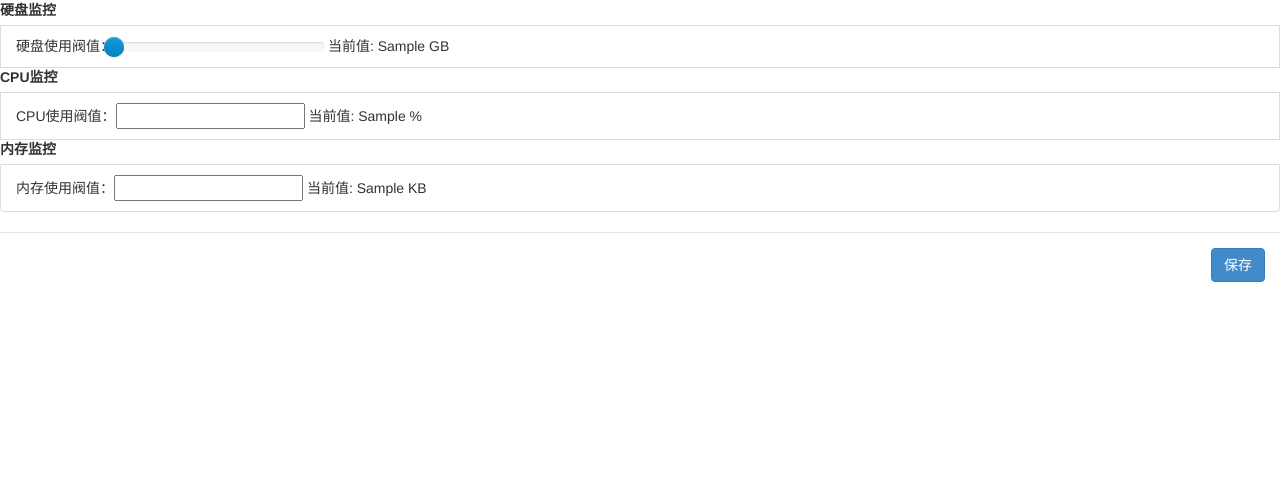
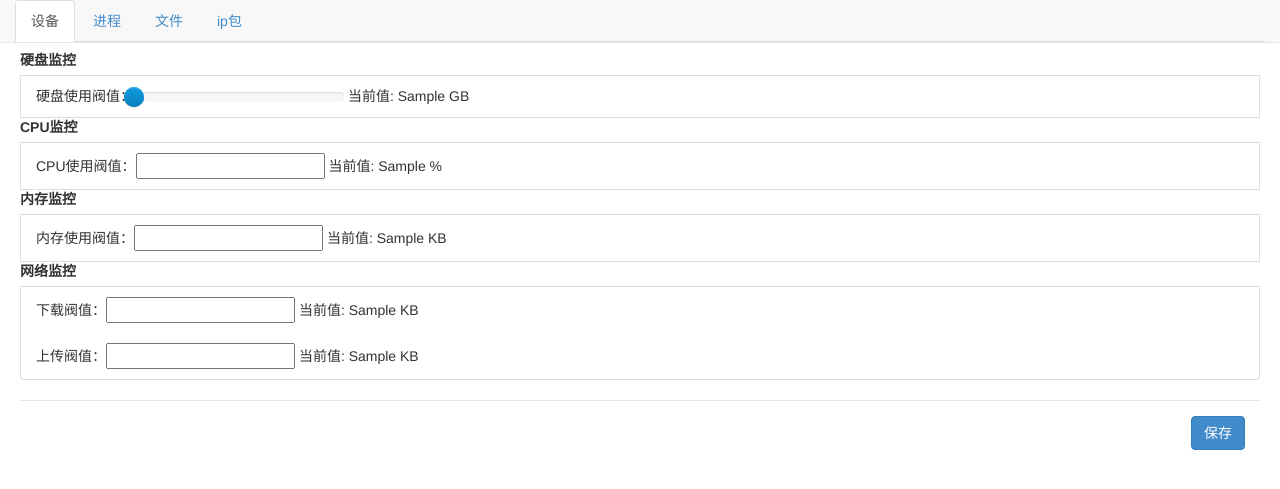
Before and after one commit to lanixzcj/monitor, a Django app: template templates/data_process/safe_strategy.html in a window 1280 px wide. Shown: the top 489 px of the page. Run offline with Django 3.2, Linux system fonts and the light colour scheme; the template is opened without the code that fills it: most values are stand-ins (such as "Sample title", 1, 10 or a date in 2020); some libraries are stand-ins or nearby versions.

Commit message:
修改安全策略

```diff
--- a/data_process/views.py
+++ b/data_process/views.py
@@ -186,6 +186,8 @@ def safe_strategy(request):
         disk_used = request.POST.get('disk_used')
         cpu_used = request.POST.get('cpu_used')
         mem_used = request.POST.get('mem_used')
+        bytes_in = request.POST.get('bytes_in')
+        bytes_out = request.POST.get('bytes_out')
 
     try:
         host_info = Host.objects.get(hostname=host)
@@ -200,6 +202,8 @@ def safe_strategy(request):
             threshold.disk_used = disk_used
             threshold.cpu_used = cpu_used
             threshold.mem_used = mem_used
+            threshold.bytes_in = bytes_in
+            threshold.bytes_out = bytes_out
             threshold.save()
 
             print threshold
@@ -208,7 +212,9 @@ def safe_strategy(request):
     threshold_info = {}
     if threshold is not None and device is not None:
         threshold_info['bytes_in'] = threshold.bytes_in
+        threshold_info['bytes_in_max'] = settings.BYTES_IN
         threshold_info['bytes_out'] = threshold.bytes_out
+        threshold_info['bytes_out_max'] = settings.BYTES_OUT
         threshold_info['cpu_used'] = threshold.cpu_used
         threshold_info['mem_used'] = threshold.mem_used
         threshold_info['disk_used'] = threshold.disk_used
--- a/monitor/settings.py
+++ b/monitor/settings.py
@@ -37,6 +37,10 @@ GRAPH_SIZE = {
 
 # gateway ip
 GATEWAY_IP = '192.168.1.1'
+
+# net threshold(KB)
+BYTES_IN = 2000
+BYTES_OUT = 500
 
 # Build paths inside the project like this: os.path.join(BASE_DIR, ...)
 BASE_DIR = os.path.dirname(os.path.dirname(os.path.abspath(__file__)))
--- a/templates/data_process/homepage.html
+++ b/templates/data_process/homepage.html
@@ -179,7 +179,7 @@ $(document).ready(function () {
                         class="sr-only">Close</span></button>
                 <h4 class="modal-title" id="myModalLabel"></h4>
             </div>
-            <div class="modal-body">
+            <div class="modal-body" style="padding: 0">
                 <iframe id="safeStrategyIframe"
                 src="" frameborder="0" scrolling="no" width="100%" height="100%"></iframe>
             </div>
--- a/templates/data_process/safe_strategy.html
+++ b/templates/data_process/safe_strategy.html
@@ -6,6 +6,8 @@ $(document).ready(function () {
     var disk = $('#disk-slider').slider().data('slider');
     var cpu = $('#cpu-slider').slider().data('slider');
     var mem = $('#mem-slider').slider().data('slider');
+    var bytes_in = $('#bytes-in-slider').slider().data('slider');
+    var bytes_out = $('#bytes-out-slider').slider().data('slider');
 
     $("#disk-slider").on("slide", function(slideEvt) {
 	    $("#DiskSliderVal").text(slideEvt.value);
@@ -16,6 +18,12 @@ $(document).ready(function () {
     $("#mem-slider").on("slide", function(slideEvt) {
 	    $("#MemSliderVal").text(slideEvt.value);
     });
+    $("#bytes-in-slider").on("slide", function(slideEvt) {
+	    $("#BytesInSliderVal").text(slideEvt.value);
+    });
+    $("#bytes-out-slider").on("slide", function(slideEvt) {
+	    $("#BytesOutSliderVal").text(slideEvt.value);
+    });
 
     $("form#safe_strategy_form").submit(function() {
 
@@ -23,7 +31,9 @@ $(document).ready(function () {
 
         var data = $this.serialize() + '&disk_used=' + disk.getValue() +
                                    '&cpu_used=' + cpu.getValue() +
-                                   '&mem_used=' + mem.getValue();
+                                   '&mem_used=' + mem.getValue() +
+                                   '&bytes_in=' + bytes_in.getValue() +
+                                   '&bytes_out=' + bytes_out.getValue();
         console.log(data)
         $.ajax({
             type: 'POST',
@@ -48,12 +58,33 @@ $(document).ready(function () {
 })
 </script>
 <style type="text/css">
+body {
+    padding-top: 50px;
+}
+ul li {
+    list-style-type:none;
+}
 #Slider .slider-selection {
 	background: #BABABA;
 }
 </style>
 {% endblock %}
 {% block main_content %}
+<nav class="navbar navbar-default navbar-fixed-top" role="navigation" style="min-height: 30px">
+    <div class="container-fluid">
+        <ul class="nav nav-tabs" id="tabs">
+            <li class="active"><a href="#device" aria-controls="device" role="tab"
+                                  data-toggle="tab">设备</a></li>
+            <li><a href="#process" aria-controls="process" role="tab" data-toggle="tab">进程</a></li>
+            <li><a href="#file" aria-controls="file" role="tab" data-toggle="tab">文件</a></li>
+            <li><a href="#ippackets" aria-controls="ippackets" role="tab" data-toggle="tab">ip包</a>
+            </li>
+        </ul>
+    </div>
+</nav>
+
+<div class="tab-content" style="padding: 0 20px 0 20px">
+    <div role="tabpanel" class="tab-pane active" id="device">
         <form action="" role="form" name="form" id="safe_strategy_form" method="post"> {% csrf_token %}
             <input type="hidden" name="hostname" value="{{ host }}">
 
@@ -79,9 +110,32 @@ $(document).ready(function () {
                        data-slider-step="1" data-slider-value="{{ threshold.mem_used }}"/>
                     <span id="MemSliderValLabel">当前值: <span id="MemSliderVal">{{ threshold.mem_used }}</span> KB</span>
             </li>
+                <li class="list-group-item-heading"><strong>网络监控</strong></li>
+            </li>
+                <li class="list-group-item">
+                下载阀值：<input id="bytes-in-slider" data-slider-id='Slider' type="text"
+                       data-slider-min="0" data-slider-max="{{ threshold.bytes_in_max }}"
+                       data-slider-step="1" data-slider-value="{{ threshold.bytes_in }}"/>
+                    <span id="BytesInSliderValLabel">当前值: <span id="BytesInSliderVal">{{ threshold.bytes_in }}</span> KB</span>
+                <br><br>上传阀值：<input id="bytes-out-slider" data-slider-id='Slider' type="text"
+                   data-slider-min="0" data-slider-max="{{ threshold.bytes_out_max }}"
+                   data-slider-step="1" data-slider-value="{{ threshold.bytes_out }}"/>
+                <span id="BytesOutSliderValLabel">当前值: <span id="BytesOutSliderVal">{{ threshold.bytes_out }}</span> KB</span>
+            </li>
             </ul>
             <div class="modal-footer">
                 <button id="save-btn" type="button" class="btn btn-primary">保存</button>
             </div>
         </form>
+    </div>
+    <div role="tabpanel" class="tab-pane" id="process">
+
+    </div>
+    <div role="tabpanel" class="tab-pane" id="file">
+
+    </div>
+    <div role="tabpanel" class="tab-pane" id="ippackets">
+
+    </div>
+</div>
 {% endblock %}
```
Lines whose indentation alone changed are shown as unchanged.
